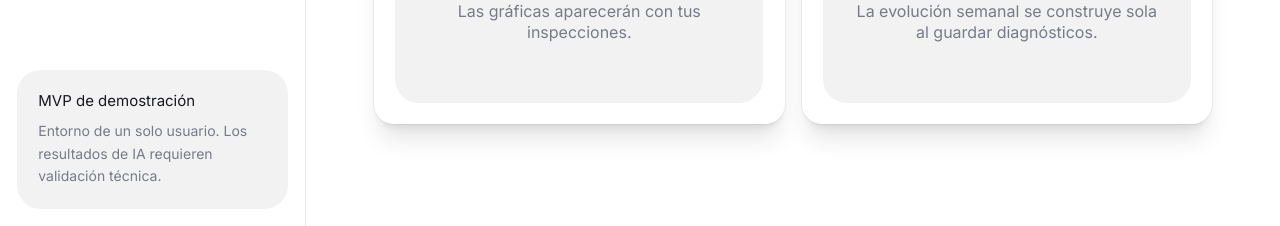
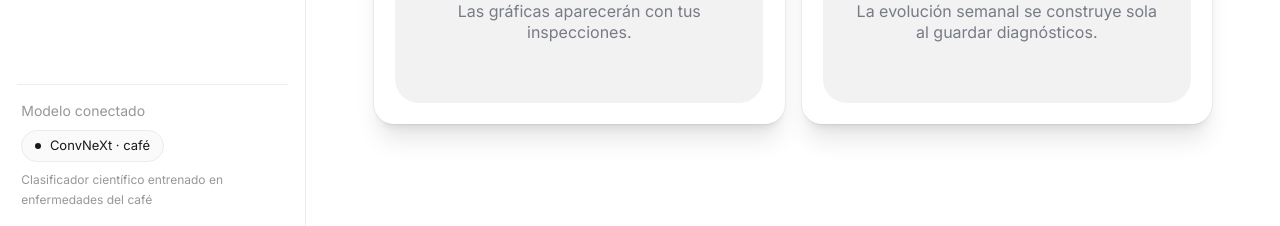
Before and after one commit to emersonrodriguez1455-lang/buildAndPitch, a React (Vite) app in the folder frontend/: page /dashboard in a window 1280 px wide. Shown: the part 1916-2142 px from the top of the page. Built offline with nearby package versions, Linux system fonts and the light colour scheme; no server answers.

Commit message:
Replace sidebar MVP notice with a ConvNeXt model badge.
Signal the scientific coffee-disease classifier instead of demo copy.

Co-authored-by: Cursor <cursoragent@cursor.com>

```diff
--- a/frontend/src/components/layout/Sidebar.tsx
+++ b/frontend/src/components/layout/Sidebar.tsx
@@ -74,10 +74,17 @@ export function Sidebar({ open, onClose, latestId }: SidebarProps) {
           ) : null}
         </nav>
 
-        <div className="m-3 rounded-card bg-mist p-4 text-[14px] text-slate sm:m-4 sm:p-5">
-          <p className="text-[15px] text-ink">MVP de demostración</p>
-          <p className="mt-2 leading-relaxed">
-            Entorno de un solo usuario. Los resultados de IA requieren validación técnica.
+        <div className="m-3 border-t border-border px-1 pt-4 sm:m-4">
+          <p className="section-label mb-2">Modelo conectado</p>
+          <div
+            className="inline-flex max-w-full items-center gap-2 rounded-pill border border-border bg-fog px-3 py-1.5"
+            title="ixrbhii/coffee-disease-convnext · Hugging Face"
+          >
+            <span className="h-1.5 w-1.5 shrink-0 rounded-full bg-ink" aria-hidden />
+            <span className="truncate text-[13px] text-ink">ConvNeXt · café</span>
+          </div>
+          <p className="mt-2 text-[12px] leading-relaxed text-ash">
+            Clasificador científico entrenado en enfermedades del café
           </p>
         </div>
       </aside>
```
